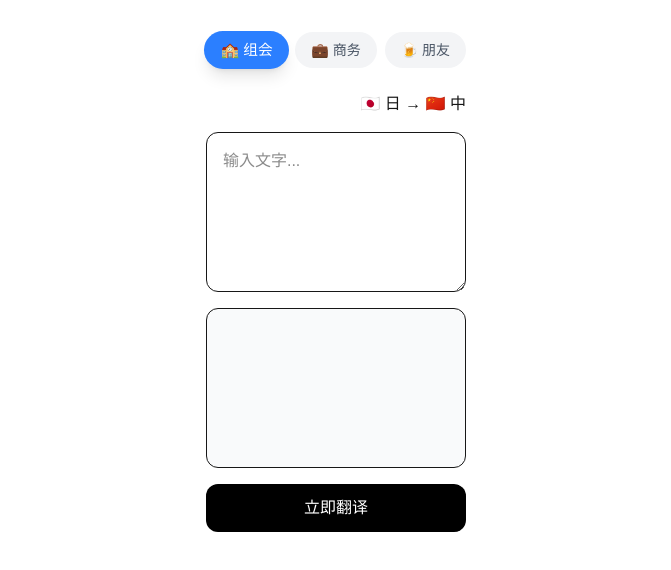
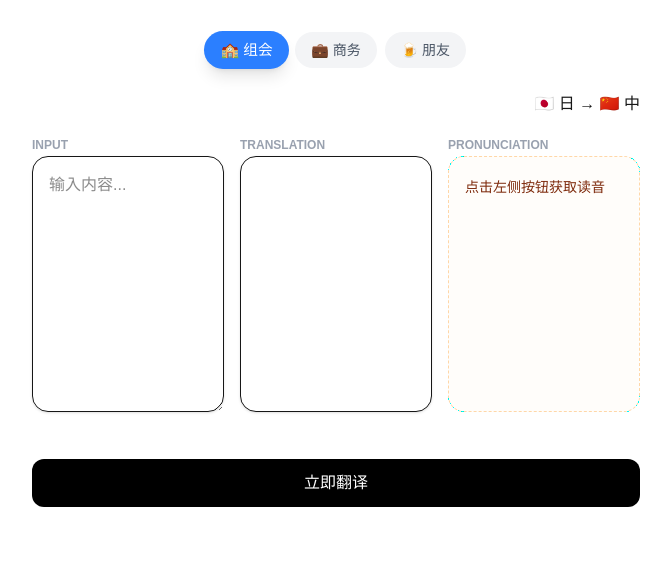
Before and after one commit to JokerChen-peng/jp-translator-agent, a Next.js app: page / in a window 1280 px wide. Shown: the top 570 px of the page, without its empty margins (304-975 px from the left). Built offline with nearby package versions, Linux system fonts and the light colour scheme.

Commit message:
feat:增加标注五十音的功能

```diff
--- a/app/api/translate/route.ts
+++ b/app/api/translate/route.ts
@@ -2,7 +2,21 @@ import { google } from '@ai-sdk/google';
 import { streamText } from 'ai';
 
 export async function POST(req: Request) {
-  const { prompt, context,direction } = await req.json();
+  const { prompt, context,direction,mode } = await req.json();
+    // 如果是标注模式
+    if (mode === 'annotate') {
+        const result = await streamText({
+        model: google('gemini-3.1-flash-lite-preview'),
+        system: `你是一个日语老师。
+            任务：给这段日语标注全假名（振假名/Furigana)。
+            格式要求：
+            1. 第一行显示原句汉字带假名的形式（如：私（わたし）は...）。
+            2. 第二行显示纯假名。
+            只输出这两行内容，不要解释。`,
+        prompt: prompt,
+        });
+        return result.toTextStreamResponse();
+    }
   const jaContextMap: Record<string, string> = {
     meeting: "这是研究室组会。请将中文翻译成专业的日语学术口语（丁寧語），注意专业术语的准确性。",
     business: "这是商务邮件。请使用标准的敬语（尊敬語/謙譲語），确保格式地道（如：お世話になっております）。",
--- a/app/page.tsx
+++ b/app/page.tsx
@@ -14,19 +14,20 @@ export default function TranslatorPage() {
   const [direction, setDirection] = useState<'ja-zh' | 'zh-ja'>('ja-zh');
   const [input, setInput] = useState('');
   const [currentContext, setCurrentContext] = useState('meeting');
+  const [pronunciation, setPronunciation] = useState('');
 
-
-  const { completion, complete, isLoading } = useCompletion({
+  const { completion: translatedText, complete, isLoading } = useCompletion({
     api: '/api/translate',
-    body: { context: currentContext,direction },
+    body: { context: currentContext,direction,mode: 'translate' },
     streamProtocol: 'text',
   });
-  // 切换方向的函数
-  const toggleDirection = () => {
-    setDirection(prev => prev === 'ja-zh' ? 'zh-ja' : 'ja-zh');
-    setInput(''); // 切换时建议清空，防止语境混乱
-  };
-
+  // 新增：标注钩子
+  const { complete: getAnnotate, isLoading: isAnnotating } = useCompletion({
+    api: '/api/translate',
+    body: { mode: 'annotate' },
+    streamProtocol: 'text',
+    onFinish: (prompt, result) => setPronunciation(result),
+  });
   return (
   <div className="max-w-2xl mx-auto p-8">
       {/* 1. 语境选择栏 */}
@@ -54,20 +55,53 @@ export default function TranslatorPage() {
       </div>
 
       {/* 3. 输入/输出框 */}
-      <div className="grid grid-cols-1 gap-4">
-        <textarea
-          className="border p-4 rounded-xl h-40"
-          value={input}
-          onChange={(e) => setInput(e.target.value)}
-          placeholder="输入文字..."
-        />
-        <div className="border p-4 rounded-xl h-40 bg-gray-50 whitespace-pre-wrap">
-          {completion}
+      <div className="grid grid-cols-1 md:grid-cols-3 gap-4 mb-6">
+
+        {/* 第一列：输入框 */}
+        <div className="space-y-2">
+          <label className="text-xs font-bold text-gray-400">INPUT</label>
+          <textarea
+            className="w-full h-64 p-4 border rounded-2xl shadow-sm outline-none focus:ring-2 focus:ring-black"
+            value={input}
+            onChange={(e) => setInput(e.target.value)}
+            placeholder="输入内容..."
+          />
+        </div>
+
+        {/* 第二列：翻译结果 */}
+        <div className="space-y-2 relative">
+          <label className="text-xs font-bold text-gray-400">TRANSLATION</label>
+          <div className="w-full h-64 p-4 border rounded-2xl bg-white shadow-sm overflow-y-auto">
+            {translatedText}
+          </div>
+
+          {/* ✅ 标注按钮：仅在中翻日且有结果时显示 */}
+          {direction === 'zh-ja' && translatedText && (
+            <button
+              onClick={() => getAnnotate(translatedText)}
+              disabled={isAnnotating}
+              className="absolute bottom-4 right-4 px-3 py-1 bg-orange-500 text-white text-xs rounded-full hover:bg-orange-600 transition-all shadow-md"
+            >
+              {isAnnotating ? '标注中...' : '显示五十音'}
+            </button>
+          )}
+        </div>
+
+        {/* 第三列：五十音/罗马音（对应你画的红框） */}
+        <div className="space-y-2">
+          <label className="text-xs font-bold text-gray-400">PRONUNCIATION</label>
+          <div className="w-full h-64 p-4 border border-dashed border-orange-200 rounded-2xl bg-orange-50/30 overflow-y-auto">
+            <p className="text-sm leading-loose whitespace-pre-wrap text-orange-900 font-medium">
+              {pronunciation || (isAnnotating ? "正在努力标注..." : "点击左侧按钮获取读音")}
+            </p>
+          </div>
         </div>
       </div>
-
       <button
-        onClick={() => complete(input)}
+        onClick={() =>{
+          setPronunciation('');
+          complete(input)
+        } }
         className="w-full mt-4 bg-black text-white py-3 rounded-xl"
       >
         {isLoading ? '正在分析语境并翻译...' : '立即翻译'}
```
